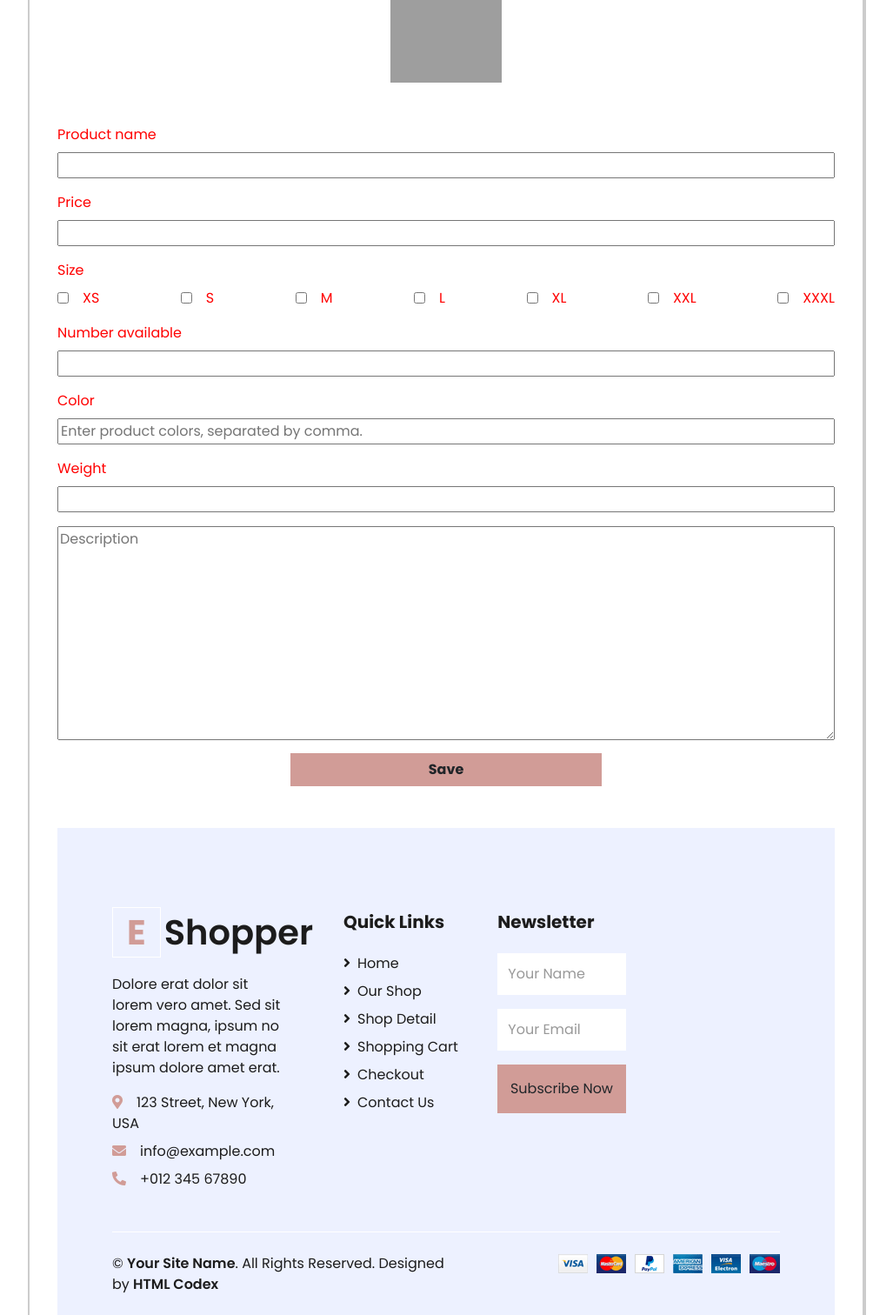
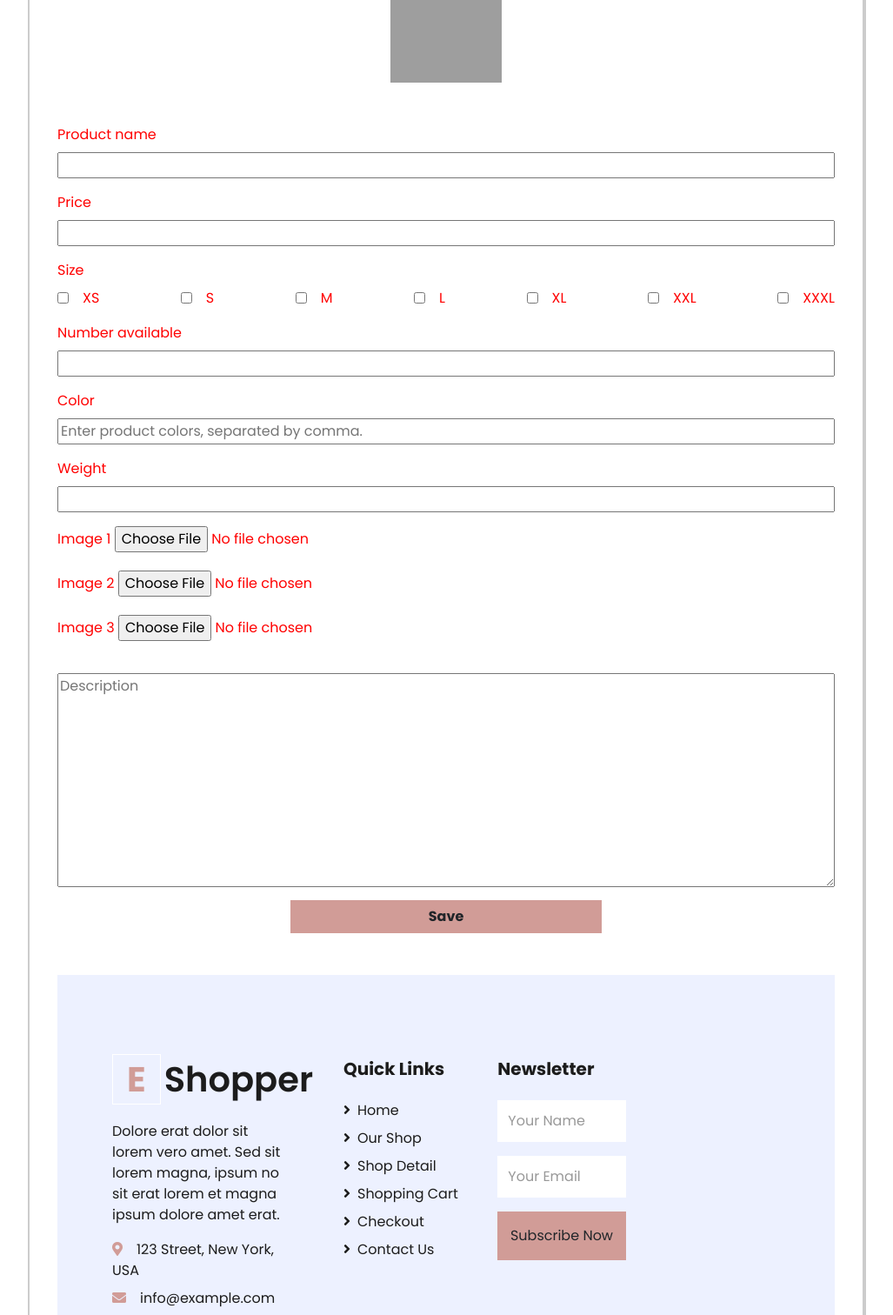
Before and after one commit to Goddy01/E-commerce, a Django app: template templates/create_product.html in a window 1280 px wide. Shown: the part 804-2316 px from the top of the page at 87% size, without its empty margins (127-1154 px from the left). Run offline with Django 3.2, Linux system fonts and the light colour scheme; the template is opened without the code that fills it, so the values that code supplies are empty; some libraries are stand-ins or nearby versions; grey boxes are pictures that could not be loaded.

Commit message:
added multiple images options in add_product

```diff
--- a/templates/create_product.html
+++ b/templates/create_product.html
@@ -97,7 +97,21 @@
             <input type="text" name="product-materials" id="product-materials">
         </div> -->
 
-
+        <div style="display: flex; flex-direction: column; margin-bottom: 1rem;">
+            <!-- Picture -->
+            <div style="margin-bottom: 1rem;">
+                <label for="upload-image1">Image 1</label>
+                <input type="file" name="upload-image1" accept="image/png, image/gif, image/jpeg" id="upload-image1">
+            </div>
+            <div style="margin-bottom: 1rem;">
+                <label for="upload-image2">Image 2</label>
+                <input type="file" name="upload-image2" accept="image/png, image/gif, image/jpeg" id="upload-image2">
+            </div>
+            <div style="margin-bottom: 1rem;">
+                <label for="upload-image1">Image 3</label>
+                <input type="file" name="upload-image3" accept="image/png, image/gif, image/jpeg" id="upload-image3">
+            </div>
+        </div>
 
         <textarea placeholder="Description" id="description" style="width: 100%;" rows="10"></textarea>
 
```
